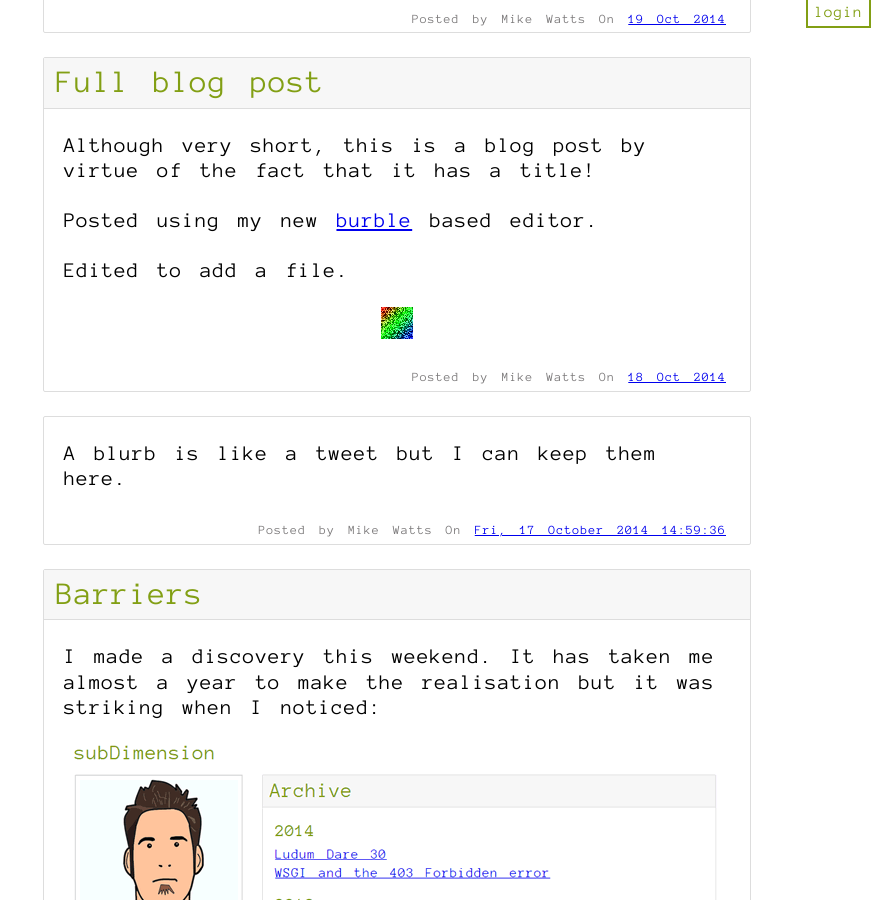
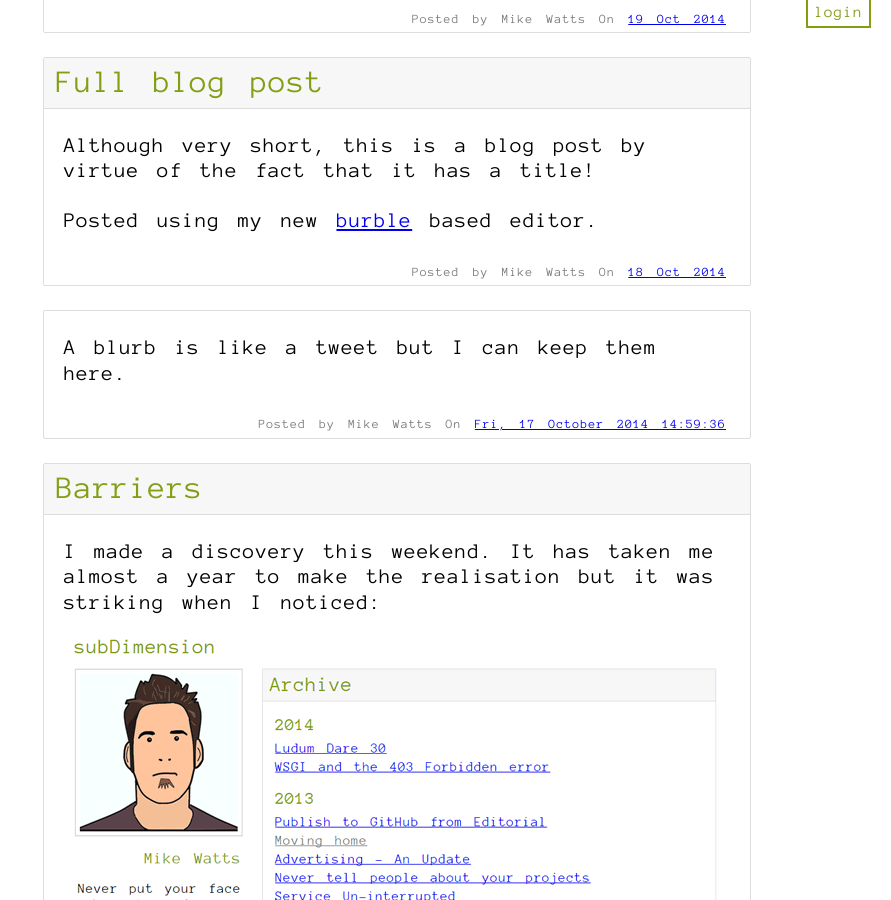
Before and after one commit to MalphasWats/MalphasWats.github.io, a Jekyll site: the page built from index.html, in a window 1280 px wide and 900 px high, scrolled down 4794 px. Shown: the whole window, without its empty margins (389-1280 px from the left). Built offline with Jekyll 4.4.1, drawn with Linux system fonts in a browser that asks for light colours; Markdown is read by kramdown in place of the engine named in the settings.

Commit message:
tweaked post

```diff
--- a/_posts/2014-10-18-Full-blog-post.markdown
+++ b/_posts/2014-10-18-Full-blog-post.markdown
@@ -8,7 +8,3 @@ Although very short, this is a blog post by virtue of the fact that it has a tit
 Posted using my new [burble][BURBLE] based editor.
 
 [BURBLE]: https://github.com/MalphasWats/burble
-
-Edited to add a file.
-
-![colours_small.png](http://www.subdimension.co.uk/files/2014-10-18-Full-blog-post/colours_small.png)
```
Also changed, not shown: files/2014-10-18-Full-blog-post/colours_small.png (deleted).
